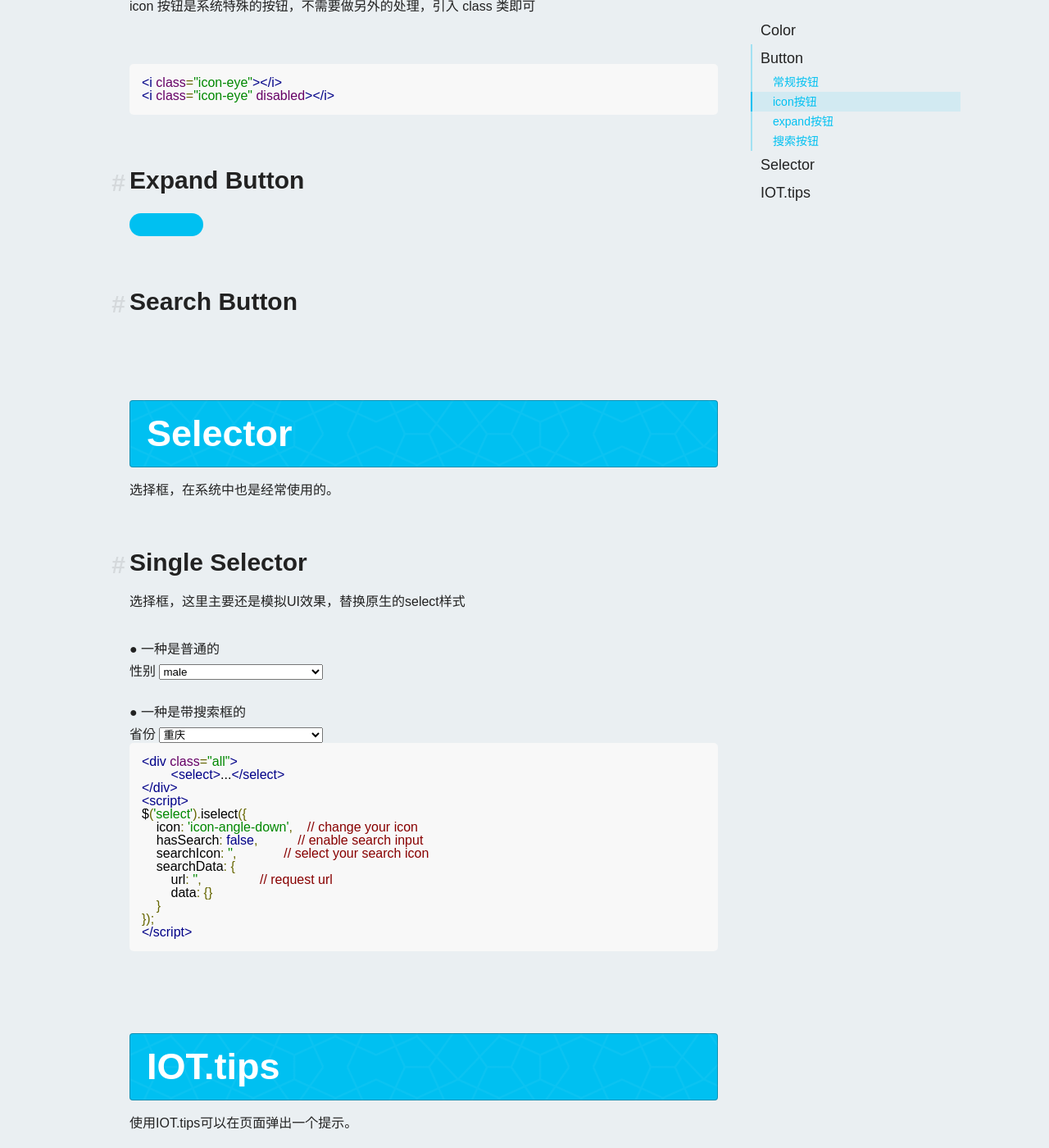
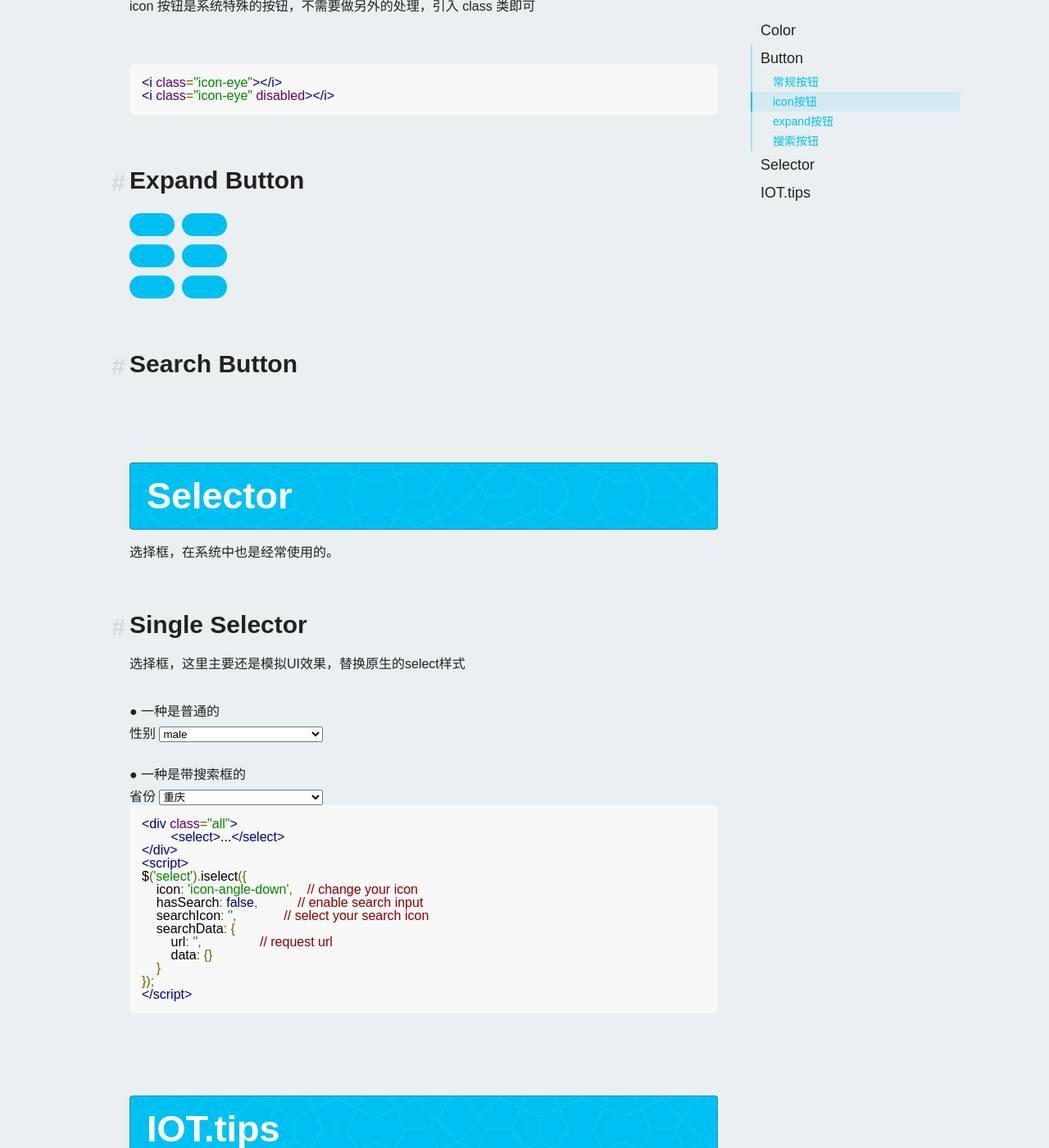
Before and after one commit to cmiot-fe/docs, a Jekyll site: the page built from _standards/index.md, in a window 1280 px wide and 1400 px high, scrolled down 1920 px. Shown: the whole window at 82% size. Built offline with Jekyll 4.4.1, drawn with Linux system fonts in a browser that asks for light colours; nearby versions of some CDN libraries; some web fonts are replaced; library files that are not in the unit come from our copies.

Commit message:
Update the OneNET 3.0 standards regarding button.

```diff
--- a/_standards/index.md
+++ b/_standards/index.md
@@ -162,7 +162,9 @@
                     </h3>
                     <a class="docs-method-edit" href="javascript:;" target="_blank">编辑</a>
                 <div class="docs-method-prose">
-                    <p><a class="button expand icon-search"><span>测试 expand</span></a></p>
+                    <p><a class="button expand icon-search"><span>测试 expand</span></a>&nbsp;&nbsp;<a class="button expand icon-search"><span>测试 expand</span></a></p>
+                    <p><a class="button expand icon-search"><span>测试 expand</span></a>&nbsp;&nbsp;<a class="button expand icon-search"><span>测试 expand</span></a></p>
+                    <p><a class="button expand icon-search"><span>测试 expand</span></a>&nbsp;&nbsp;<a class="button expand icon-search"><span>测试 expand</span></a></p>
                 </div>
             </article>
             <article class="docs-method">
--- a/_standards/resource/css/ui-button.css
+++ b/_standards/resource/css/ui-button.css
@@ -63,31 +63,26 @@
     -webkit-border-radius: 14px;
     -moz-border-radius: 14px;
     border-radius: 14px;
-    width: 60px;
     height: 28px;
     padding: 0 15px;
     display: inline-block;
-    -webkit-transition: all .05s ease-in;
-    -moz-transition: all .05s ease-in;
-    transition: all .05s ease-in;
+    -webkit-transition: all .2s ease-in;
+    -moz-transition: all .2s ease-in;
+    transition: all .2s ease-in;
     line-height: 28px;
     text-align: left;
 }
 .button.expand span {
-    display: inline-block;
-    position: absolute;
+    display: none;
     opacity: 0;
-    -webkit-transition: all 0s ease-in .01s;
-    -moz-transition: all 0s ease-in .01s;
-    transition: all 0s ease-in .01s;
-}
-.button.expand:hover {
-    width: 100%;
+    -webkit-transition: all .2s ease-in;
+    -moz-transition: all .2s ease-in;
+    transition: all .2s ease-in;
 }
 .button.expand:hover span {
     display: inline-block;
     opacity: 1;
 }
-.button.expand:active {
+.button.expand.hollow {
 
 }
```
